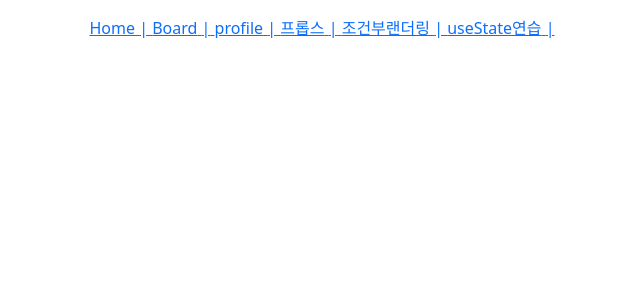
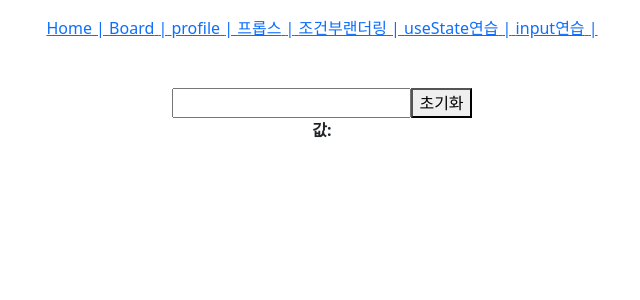
Before and after one commit to n3316202/react-vite-hjs-example2, a React (Vite) app: page /input in a window 1280 px wide. Shown: the top 300 px of the page, without its empty margins (318-958 px from the left). Built offline with nearby package versions, Linux system fonts and the light colour scheme.

Commit message:
input 완성

```diff
--- /dev/null
+++ b/src/components/Input.jsx
@@ -0,0 +1,23 @@
+import React, { useState } from 'react';
+
+const Input = () => {
+  //let text = '';
+  const [text, setText] = useState('');
+
+  const onChange = (event) => {
+    setText(event.target.value);
+  };
+
+  //prettier-ignore
+  return (
+    <div>
+      <input onChange={onChange} value={text} />
+      <button>초기화</button>
+      <div>
+        <b>값:{text}</b>
+      </div>
+    </div>
+  );
+};
+
+export default Input;
--- /dev/null
+++ b/src/pages/InputPage.jsx
@@ -0,0 +1,13 @@
+import React from 'react';
+import Input from '../components/Input';
+
+const InputPage = () => {
+  //prettier-ignore
+  return (
+    <div className="text-center mt-5">
+      <Input />
+    </div>
+  );
+};
+
+export default InputPage;
--- a/src/route/Routes.jsx
+++ b/src/route/Routes.jsx
@@ -5,6 +5,7 @@ import ProfilePage from '../pages/ProfilePage';
 import PropsPage from '../pages/PropsPage';
 import ThreePage from '../pages/ThreePage';
 import CounterPage from '../pages/CounterPage';
+import InputPage from '../pages/InputPage';
 
 //React Routes, Route 사용시 배열로 관리하기
 const routes = [
@@ -38,6 +39,11 @@ const routes = [
     element: <CounterPage />,
     title: 'useState연습',
   },
+  {
+    path: '/input',
+    element: <InputPage />,
+    title: 'input연습',
+  },
 ];
 
 export default routes;
```
